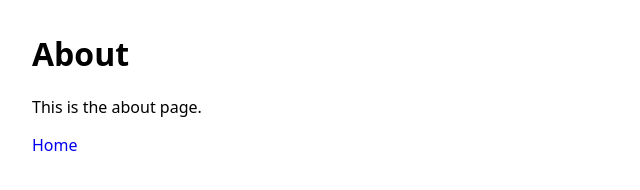
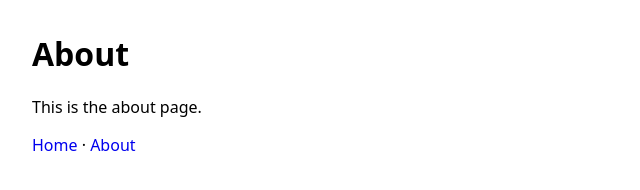
Before and after one commit to m-njp/school-git-activity-1, a plain HTML site: page about.html in a window 1280 px wide. Shown: the full height of the page, 0-640 px from the left. Drawn offline with Linux system fonts and the light colour scheme.

Commit message:
Add navigation links to both pages

```diff
--- a/about.html
+++ b/about.html
@@ -1,13 +1,18 @@
 <!DOCTYPE html>
 <html>
-  <head>
+
+<head>
     <meta charset="utf-8" />
     <title>About</title>
     <link rel="stylesheet" href="styles.css" />
-  </head>
-  <body>
+</head>
+
+<body>
     <h1>About</h1>
     <p>This is the about page.</p>
-    <a href="index.html">Home</a>
-  </body>
+    <nav>
+        <a href="index.html">Home</a> · <a href="about.html">About</a>
+    </nav>
+</body>
+
 </html>
```
Also changed, not shown: index.html (+3 -1 lines).
